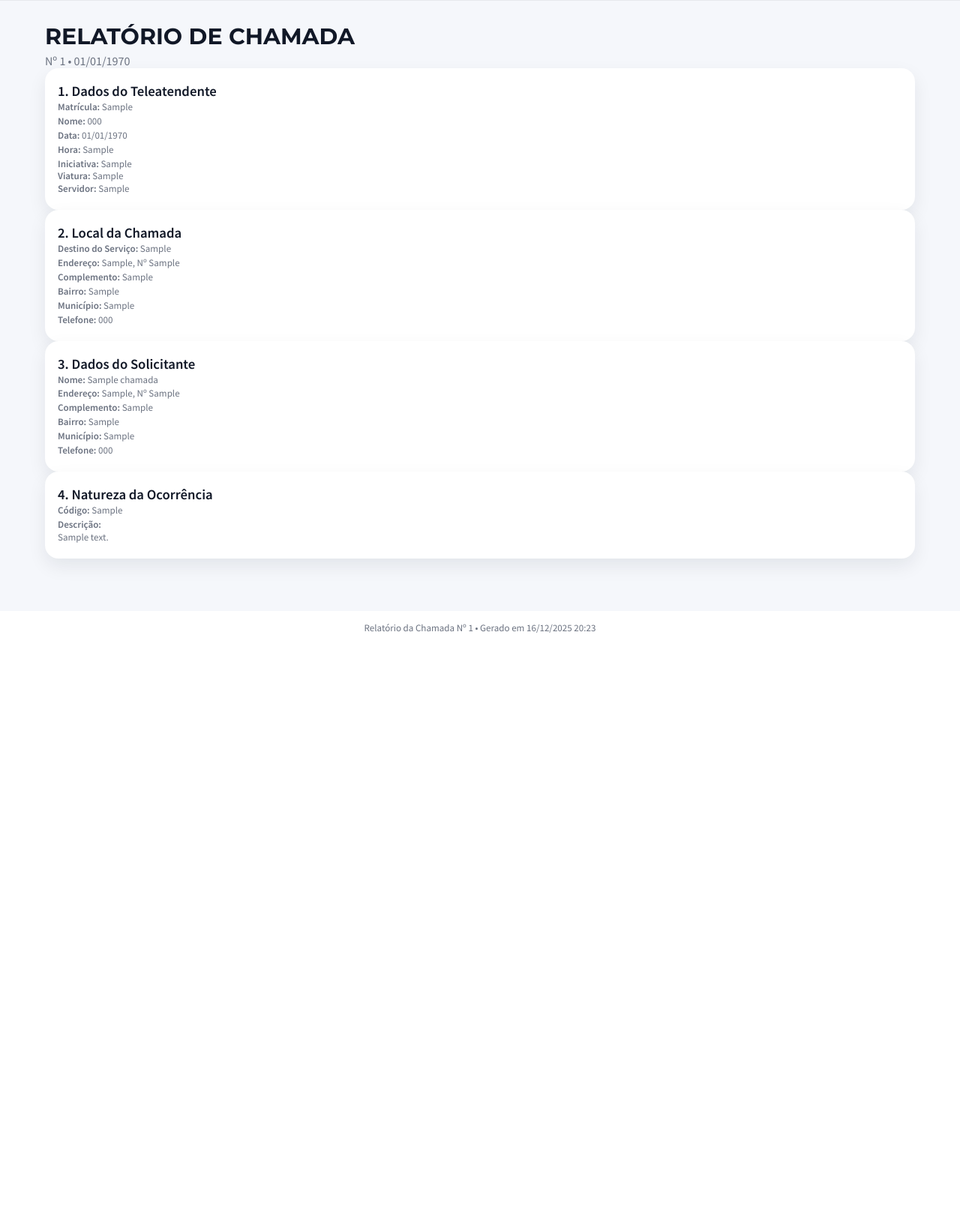
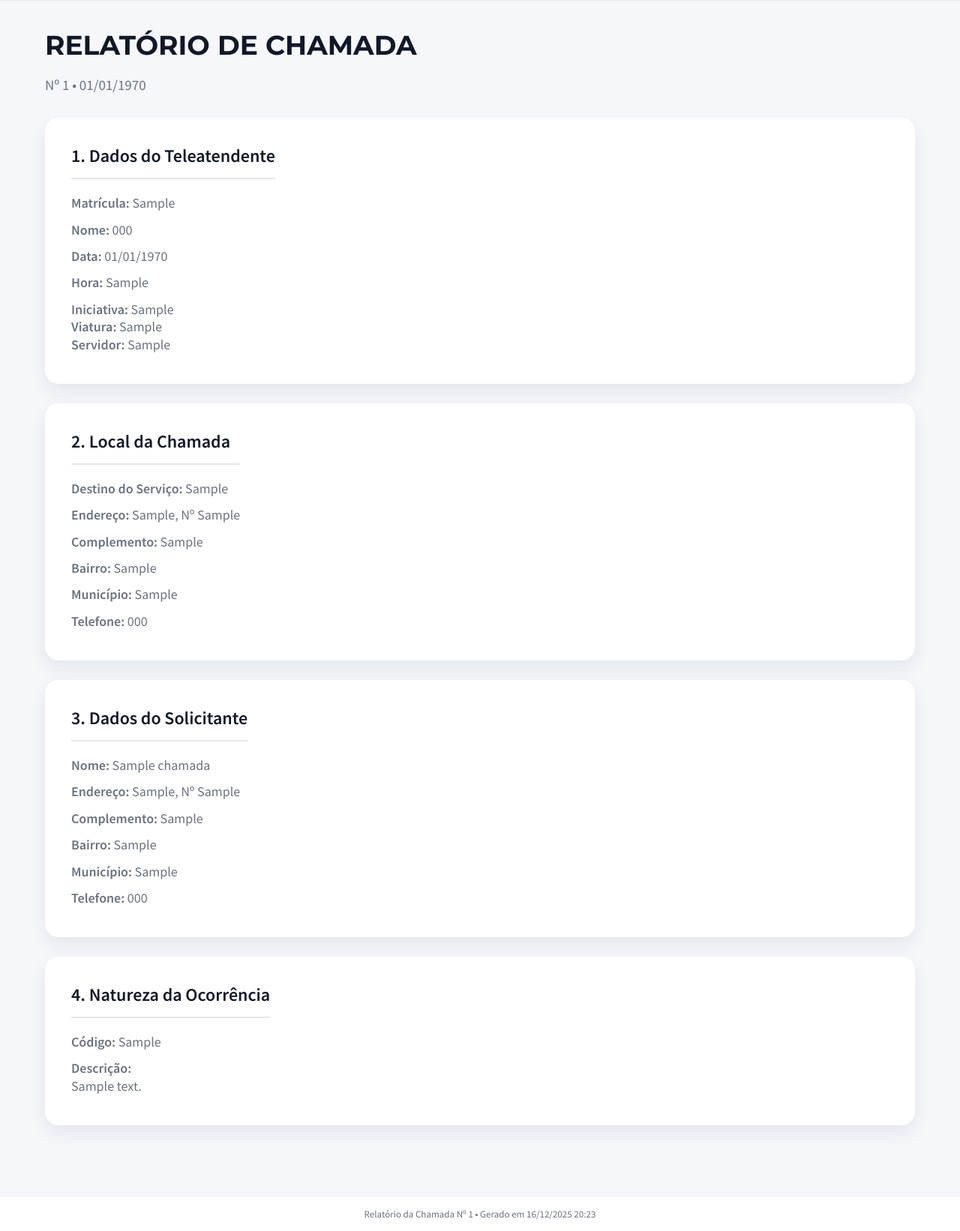
Before and after one commit to Henrike-js/Portal-CIAD-DESPACHO, a PHP site: page /Despachante_formulario/relatorio_detalhe.php?id=1 in a window 1280 px wide. Shown: the part 128-1770 px from the top of the page at 75% size. Before the commit the page ends 972 px from the top, so only its background shows below. Run offline with PHP 8.4, Linux system fonts and the light colour scheme; tables that the repository leaves empty or names only in its code hold one stand-in row (values such as "Sample post").

Commit message:
feat: melhora visual do relatório detalhado (tela e impressão)

```diff
--- a/Despachante_formulario/css/styles.css
+++ b/Despachante_formulario/css/styles.css
@@ -249,3 +249,124 @@ body {
     text-overflow: ellipsis;
     word-break: break-word;
 }
+
+/* ===============================
+   RELATÓRIO – MODO IMPRESSÃO
+   =============================== */
+@media print {
+
+    /* Remove elementos visuais */
+    .topbar,
+    .footer,
+    .filters-bar {
+        display: none !important;
+    }
+
+    body {
+        background: #ffffff;
+        color: #000000;
+        font-size: 14pt;
+    }
+
+    .page,
+    .main,
+    .main-inner {
+        margin: 0;
+        padding: 0;
+        max-width: 100%;
+    }
+
+    /* Título principal */
+    .page-header h1 {
+        font-size: 22pt;
+        text-align: center;
+        margin-bottom: 6px;
+    }
+
+    .page-header p {
+        font-size: 14pt;
+        text-align: center;
+        margin-bottom: 18px;
+    }
+
+    /* Cards viram blocos de relatório */
+    .card {
+        box-shadow: none;
+        border: 1px solid #000;
+        border-radius: 0;
+        margin-bottom: 16px;
+        padding: 14px 18px;
+        page-break-inside: avoid;
+    }
+
+    /* Títulos das seções */
+    .card h3 {
+        font-size: 16pt;
+        border-bottom: 1px solid #000;
+        padding-bottom: 4px;
+        margin-bottom: 10px;
+    }
+
+    /* Texto */
+    .card p {
+        font-size: 14pt;
+        line-height: 1.5;
+        margin-bottom: 6px;
+    }
+
+    /* Destaque de labels */
+    .card p strong {
+        font-weight: bold;
+    }
+
+    /* Evita quebra ruim */
+    .card,
+    p {
+        page-break-inside: avoid;
+    }
+}
+
+/* ===============================
+   RELATÓRIO DETALHADO – VISUAL TELA
+   =============================== */
+
+.relatorio-detalhe .main-inner {
+    font-size: 17px;
+    line-height: 1.7;
+}
+
+/* Cabeçalho */
+.relatorio-detalhe .page-header h1 {
+    font-size: 36px;
+    margin-bottom: 6px;
+}
+
+.relatorio-detalhe .page-header p {
+    font-size: 19px;
+    margin-bottom: 28px;
+}
+
+/* Cards viram blocos de relatório */
+.relatorio-detalhe .card {
+    padding: 30px 34px;
+    margin-bottom: 26px;
+}
+
+/* Títulos das seções */
+.relatorio-detalhe .card h3 {
+    font-size: 24px;
+    margin-bottom: 18px;
+    border-bottom: 2px solid var(--border-soft);
+    padding-bottom: 8px;
+}
+
+/* Texto */
+.relatorio-detalhe .card p {
+    font-size: 18px;
+    margin-bottom: 10px;
+}
+
+/* Destaque */
+.relatorio-detalhe .card p strong {
+    font-weight: 700;
+}
--- a/Despachante_formulario/relatorio_detalhe.php
+++ b/Despachante_formulario/relatorio_detalhe.php
@@ -41,7 +41,7 @@ $d = $resultado->fetch_assoc();
     </div>
 </header>
 
-<main class="main">
+<main class="main relatorio-detalhe">
 <div class="main-inner">
 
 <div class="page-header">
```
